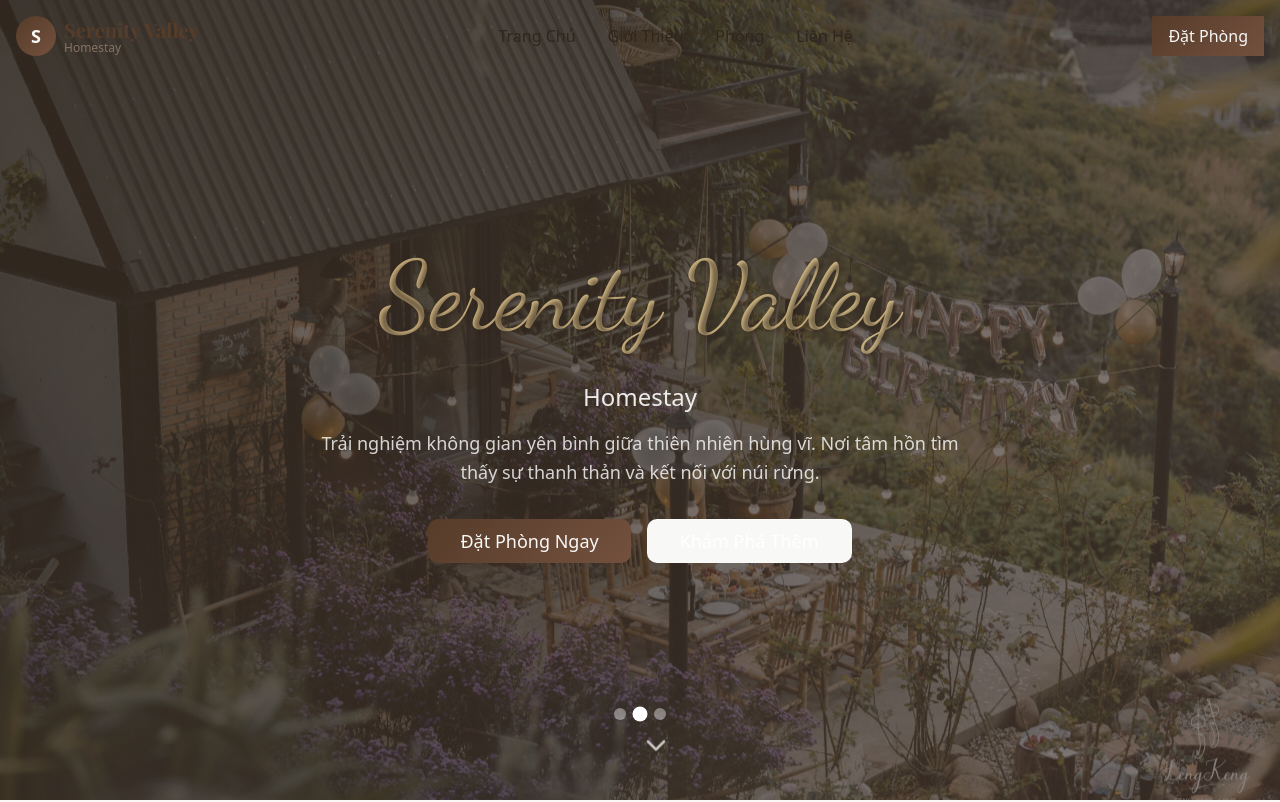
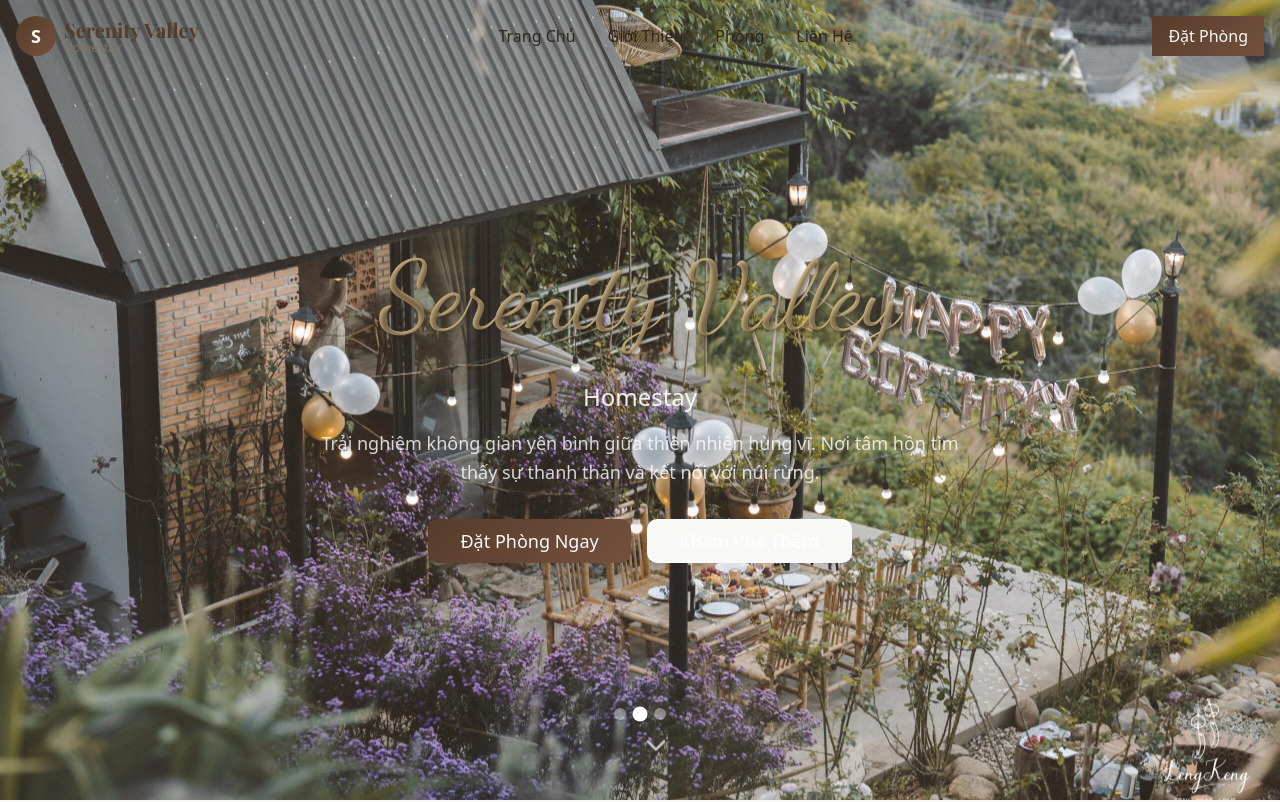
Before and after one commit to hoanghai1010/homestay-dalat, a React (Vite) app: page / in a window 1280 px wide. Shown: the top 802 px of the page. Built offline with nearby package versions, Linux system fonts and the light colour scheme; a web font is replaced by a local one.

Commit message:
fix: hero

```diff
--- a/src/components/Hero.tsx
+++ b/src/components/Hero.tsx
@@ -50,9 +50,6 @@
           }}
         />
       ))}
-
-      {/* Overlay */}
-      <div className="absolute inset-0 bg-gradient-hero" />
 
       {/* Content */}
       <div className="relative z-10 text-center text-white px-4 max-w-4xl mx-auto">
```
